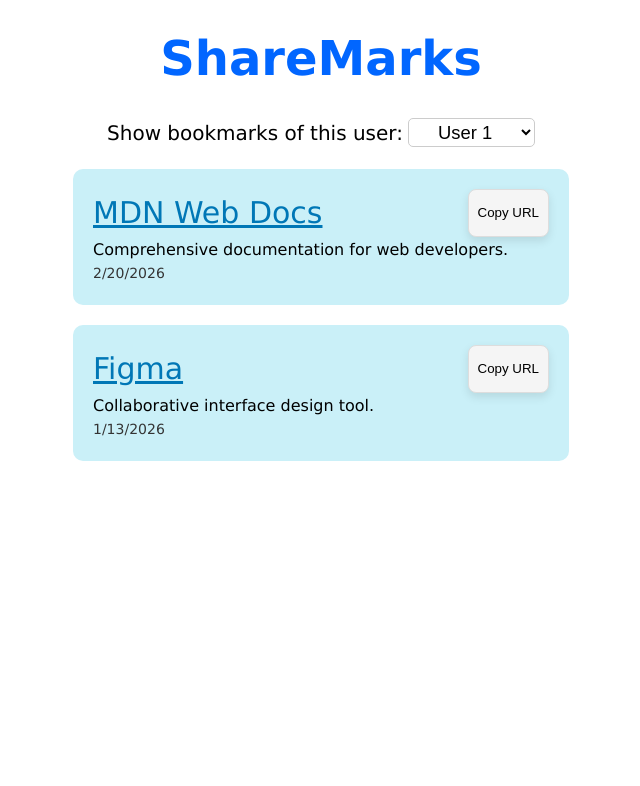
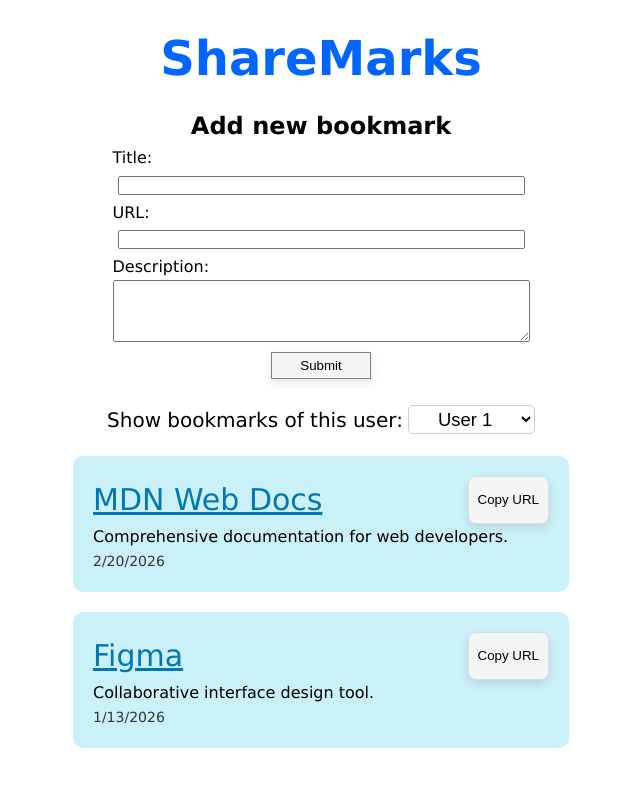
Before and after one commit to trngdothuy/Piscine-Sprint-Project-Shared-Bookmarks, a website with bundled scripts: page index.html in a window 1280 px wide. Shown: the whole page, without its empty margins (319-959 px from the left). Built offline with nearby package versions, Linux system fonts and the light colour scheme.

Commit message:
Creating form to add bookmark

```diff
--- a/index.html
+++ b/index.html
@@ -9,9 +9,21 @@
 <body>
     <main>
         <h1>ShareMarks</h1>
-        <!-- display new bookmarks -->
         <div id="container">
-        <!-- drop down selector -->
+            <!-- display new bookmarks -->
+            <div id="bookmark-form">
+                <h2>Add new bookmark</h2>
+                <form action="">
+                    <label for="title">Title:</label>
+                    <input type="text" id="title" name="title" required>
+                    <label for="url">URL:</label>
+                    <input type="text" id="url" name="url" required>
+                    <label for="description">Description:</label>
+                    <textarea type="text" id="description" name="description" rows="4" cols="50" required></textarea>
+                    <div class="submit-button-parent-div"><input type="submit" value="Submit" id="submit-button"></div>
+                </form>
+            </div>
+            <!-- drop down selector -->
             <div id="display-user-selector">
                 <label for="users-selector">Show bookmarks of this user: </label>
                 <select name="user" id="users-selector">
--- a/storage.js
+++ b/storage.js
@@ -94,7 +94,6 @@ export function getUserIds() {
  */
 export function getData(userId) {
   return JSON.parse(localStorage.getItem("userDatabase") || {})[userId] || [];
-  // return userDatabase[userId] || null;
 }
 
 /**
--- a/style.css
+++ b/style.css
@@ -102,3 +102,41 @@ a:hover {
   background: #d5e0bc;
   border-color: #bbb;
 }
+
+/* submission form */
+form {
+  display: flex;
+  flex-direction: column;
+}
+
+input {
+  margin: 5px;
+}
+
+#bookmark-form {
+  display: flex;
+  flex-direction: column;
+  align-items: center;
+  margin: 10px;
+}
+
+#submit-button {
+  background: #f5f5f5;
+  border: 1px solid #847f7f;
+  padding: 5px 9px;
+  cursor: pointer;
+  transition: all 0.2s ease;
+  box-shadow: 0 4px 10px rgba(0, 0, 0, 0.1);
+  width: 100px;
+}
+
+#submit-button:hover {
+  background: #d5e0bc;
+  border-color: #bbb;
+}
+
+.submit-button-parent-div {
+  display: flex;
+  justify-content: center;
+  margin-top: 5px;
+}
```
